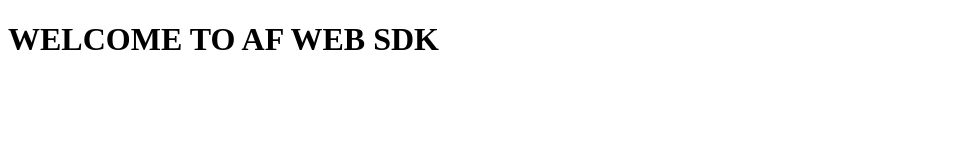
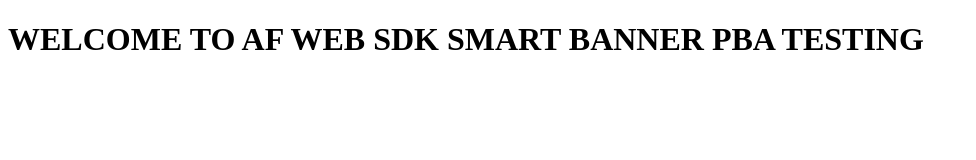
Before and after one commit to welikecakes/afwebsdk.github.io, a plain HTML site: page index.html in a window 1280 px wide. Shown: the whole page, without its empty margins (0-976 px from the left). Drawn offline with Linux system fonts and the light colour scheme.

Commit message:
live commit

```diff
--- a/index.html
+++ b/index.html
@@ -6,6 +6,6 @@
     <title>Document</title>
 </head>
 <body>
-    <h1>WELCOME TO AF WEB SDK</h1>
+    <h1>WELCOME TO AF WEB SDK SMART BANNER PBA TESTING</h1>
 </body>
 </html>
```
